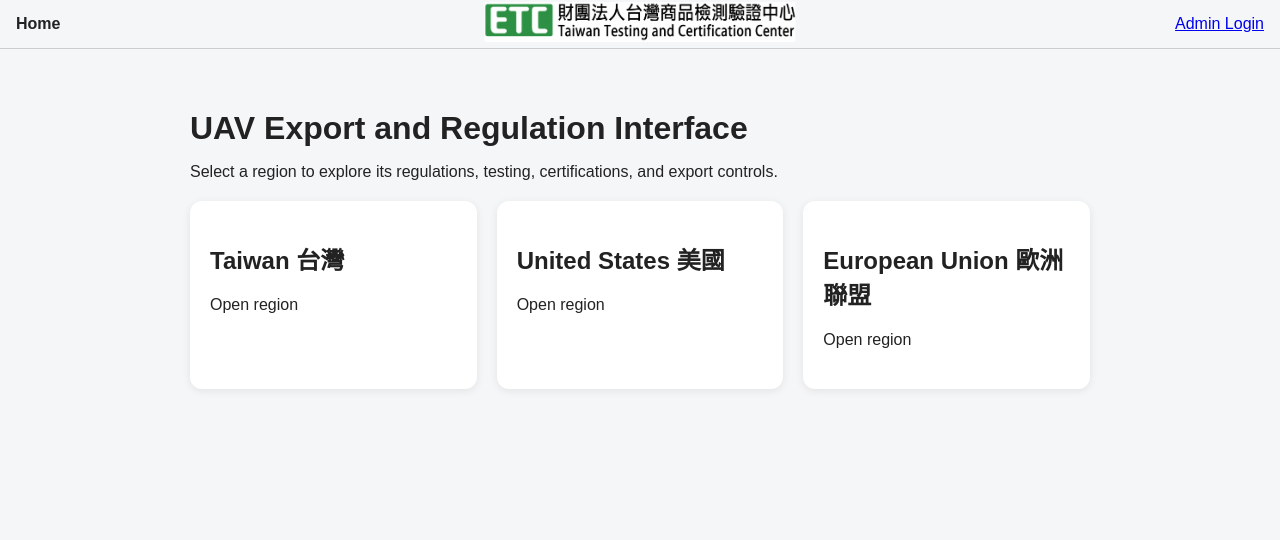
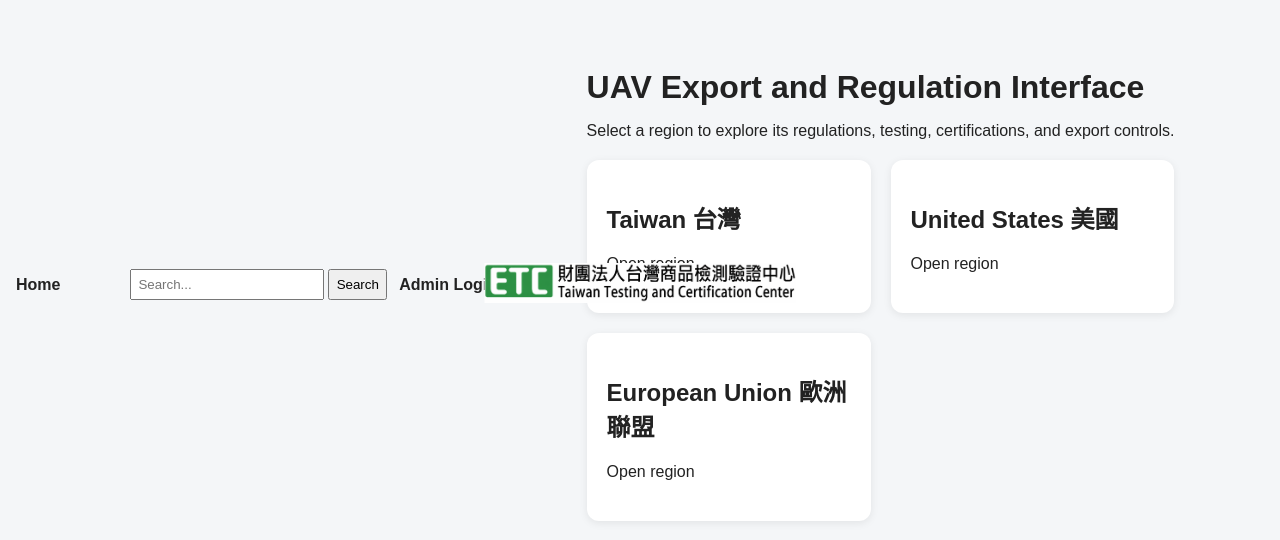
Before and after one commit to luhaitang13895/IQP-UAV-Regulation-Interface, a Flask app: page / in a window 1280 px wide. Shown: the top 540 px of the page. Run offline with Flask 3, Linux system fonts and the light colour scheme.

Commit message:
change topbar format

```diff
--- a/static/style.css
+++ b/static/style.css
@@ -89,3 +89,17 @@
 .topbar-logo img {
     height: 40px;
 }
+
+.topbar-right {
+    display: flex;
+    align-items: center;
+    gap: 12px;
+    margin-left: auto;
+}
+
+.topbar-admin a {
+    text-decoration: none;
+    color: inherit;
+    font-weight: bold;
+    white-space: nowrap;
+}
--- a/templates/category.html
+++ b/templates/category.html
@@ -14,6 +14,7 @@
             <img src="/static/etcLogo.png" alt="Logo">
         </div>
 
+        <div class="topbar-right">
             <form action="{{ url_for('search') }}" method="get" class="topbar-search">
                 <input
                     type="text"
@@ -24,12 +25,13 @@
                 <button type="submit">Search</button>
             </form>
 
-        <div>
+            <div class="topbar-admin">
                 {% if is_admin %}
                     <a href="{{ url_for('admin_logout') }}">Admin Logout</a>
                 {% else %}
                     <a href="{{ url_for('admin_login') }}">Admin Login</a>
                 {% endif %}
+            </div>
         </div>
     </div>
     <div class="container">
--- a/templates/home.html
+++ b/templates/home.html
@@ -14,6 +14,7 @@
             <img src="/static/etcLogo.png" alt="Logo">
         </div>
 
+        <div class="topbar-right">
             <form action="{{ url_for('search') }}" method="get" class="topbar-search">
                 <input
                     type="text"
@@ -23,7 +24,8 @@
                 >
                 <button type="submit">Search</button>
             </form>
-        <div>
+
+            <div class="topbar-admin">
                 {% if is_admin %}
                     <a href="{{ url_for('admin_logout') }}">Admin Logout</a>
                 {% else %}
--- a/templates/region.html
+++ b/templates/region.html
@@ -14,6 +14,7 @@
             <img src="/static/etcLogo.png" alt="Logo">
         </div>
 
+        <div class="topbar-right">
             <form action="{{ url_for('search') }}" method="get" class="topbar-search">
                 <input
                     type="text"
@@ -24,12 +25,13 @@
                 <button type="submit">Search</button>
             </form>
 
-        <div>
+            <div class="topbar-admin">
                 {% if is_admin %}
                     <a href="{{ url_for('admin_logout') }}">Admin Logout</a>
                 {% else %}
                     <a href="{{ url_for('admin_login') }}">Admin Login</a>
                 {% endif %}
+            </div>
         </div>
     </div>
     <div class="container">
--- a/templates/subsection.html
+++ b/templates/subsection.html
@@ -14,6 +14,7 @@
             <img src="/static/etcLogo.png" alt="Logo">
         </div>
 
+        <div class="topbar-right">
             <form action="{{ url_for('search') }}" method="get" class="topbar-search">
                 <input
                     type="text"
@@ -24,12 +25,13 @@
                 <button type="submit">Search</button>
             </form>
 
-        <div>
+            <div class="topbar-admin">
                 {% if is_admin %}
                     <a href="{{ url_for('admin_logout') }}">Admin Logout</a>
                 {% else %}
                     <a href="{{ url_for('admin_login') }}">Admin Login</a>
                 {% endif %}
+            </div>
         </div>
     </div>
     <div class="container">
--- a/templates/topic.html
+++ b/templates/topic.html
@@ -14,6 +14,7 @@
             <img src="/static/etcLogo.png" alt="Logo">
         </div>
 
+        <div class="topbar-right">
             <form action="{{ url_for('search') }}" method="get" class="topbar-search">
                 <input
                     type="text"
@@ -24,12 +25,13 @@
                 <button type="submit">Search</button>
             </form>
 
-        <div>
+            <div class="topbar-admin">
                 {% if is_admin %}
                     <a href="{{ url_for('admin_logout') }}">Admin Logout</a>
                 {% else %}
                     <a href="{{ url_for('admin_login') }}">Admin Login</a>
                 {% endif %}
+            </div>
         </div>
     </div>
     <div class="container">
```
Lines whose indentation alone changed are shown as unchanged.
